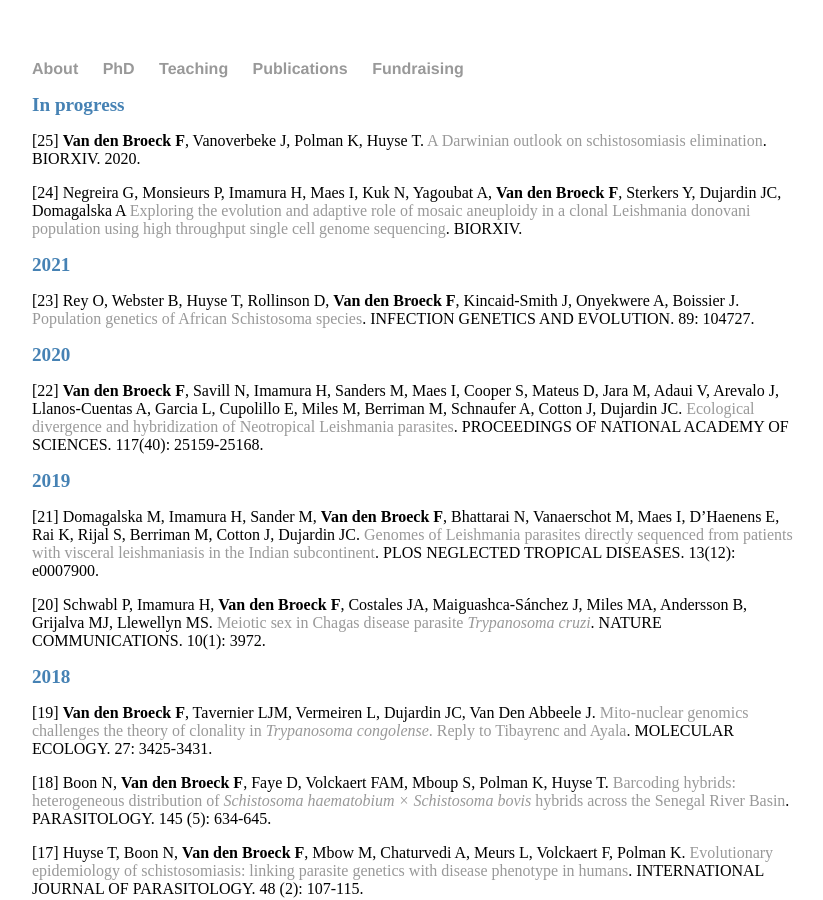
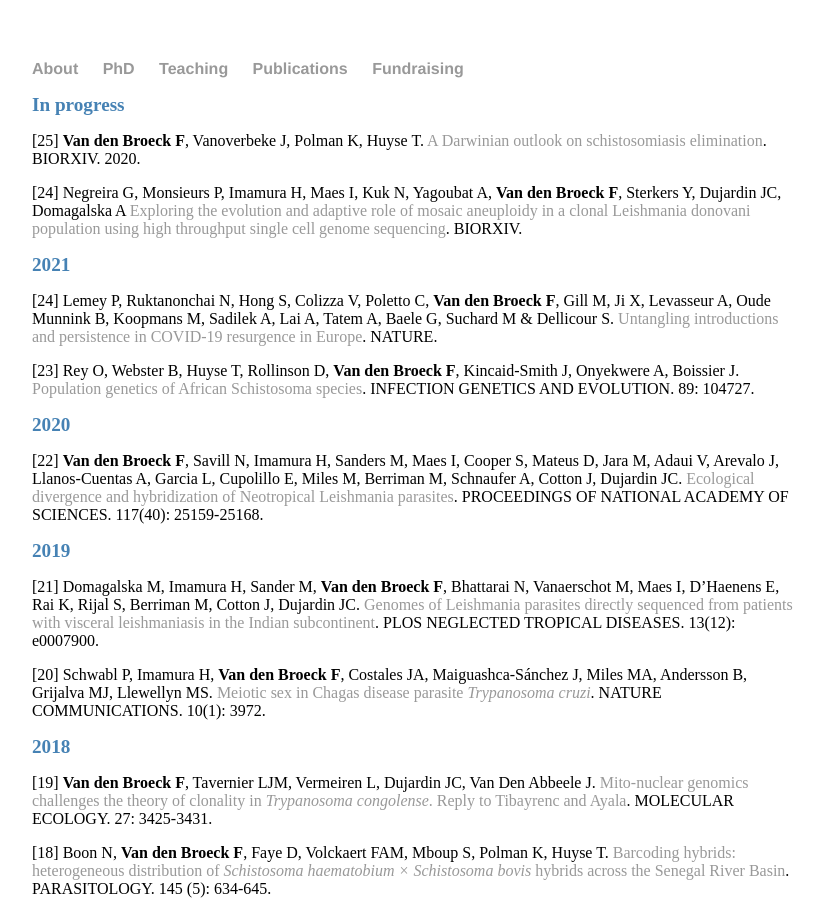
Before and after one commit to FreBio/FreBio.github.io, a Jekyll site: the page built from Pubs/index.md, in a window 1280 px wide and 900 px high. Shown: the whole window, without its empty margins (224-1047 px from the left). Built offline with Jekyll 4.4.1, drawn with Linux system fonts in a browser that asks for light colours; our own code applies the rules of GitHub Pages for plain Markdown files.

Commit message:
Update index.md

```diff
--- a/Pubs/index.md
+++ b/Pubs/index.md
@@ -8,6 +8,8 @@ layout: default
 [24] Negreira G, Monsieurs P, Imamura H, Maes I, Kuk N, Yagoubat A, **Van den Broeck F**, Sterkers Y, Dujardin JC, Domagalska A [Exploring the evolution and adaptive role of mosaic aneuploidy in a clonal Leishmania donovani population using high throughput single cell genome sequencing](https://doi.org/10.1101/2020.03.05.976233). BIORXIV.
 
 ## 2021
+[24] Lemey P, Ruktanonchai N, Hong S, Colizza V, Poletto C, **Van den Broeck F**, Gill M, Ji X, Levasseur A, Oude Munnink B, Koopmans M, Sadilek A, Lai A, Tatem A, Baele G, Suchard M & Dellicour S. [Untangling introductions and persistence in COVID-19 resurgence in Europe](https://www.nature.com/articles/s41586-021-03754-2). NATURE.
+
 [23] Rey O, Webster B, Huyse T, Rollinson D, **Van den Broeck F**, Kincaid-Smith J, Onyekwere A, Boissier J. [Population genetics of African Schistosoma species](https://www.sciencedirect.com/science/article/abs/pii/S1567134821000241#!). INFECTION GENETICS AND EVOLUTION. 89: 104727.
 
 ## 2020
```
